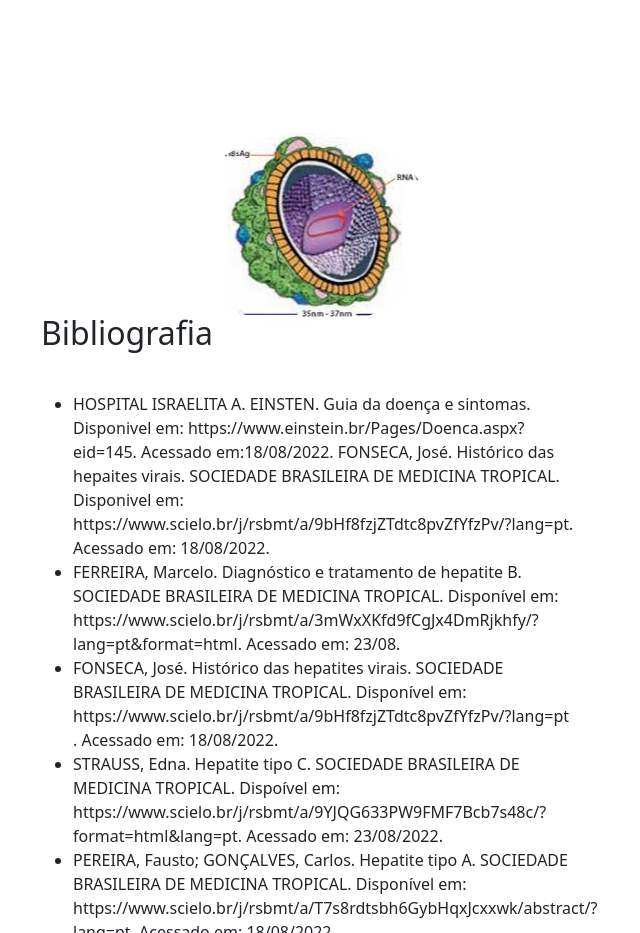
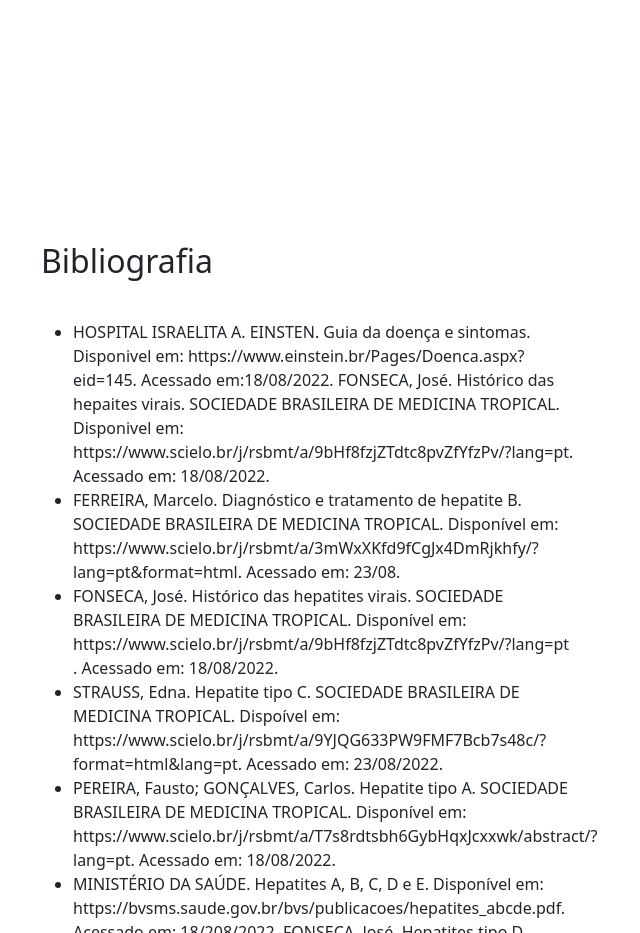
Before and after one commit to damarisKamada/trabalho-hepatites, a plain HTML site: page index.html in a window 1280 px wide. Shown: the part 8620-9553 px from the top of the page, without its empty margins (332-972 px from the left). Drawn offline with nearby package versions, Linux system fonts and the light colour scheme.

Commit message:
Update index.html

```diff
--- a/index.html
+++ b/index.html
@@ -218,9 +218,7 @@
                             <div class="container my-5">
                                 <div class="row justify-content-center">
                                     <div class="col-lg-6">
-                                        <div class="position-absolute start-50 translate-middle">
-                                            <img class="img-fluid rounded-circle mb-4" src="assets/hepatiteD.png">
-                                        </div><BR><BR><BR>
+
                         <h2><a name="hepatiteD">Bibliografia</a></h2>
 
                         <div style="height:2rem"></div>
```
